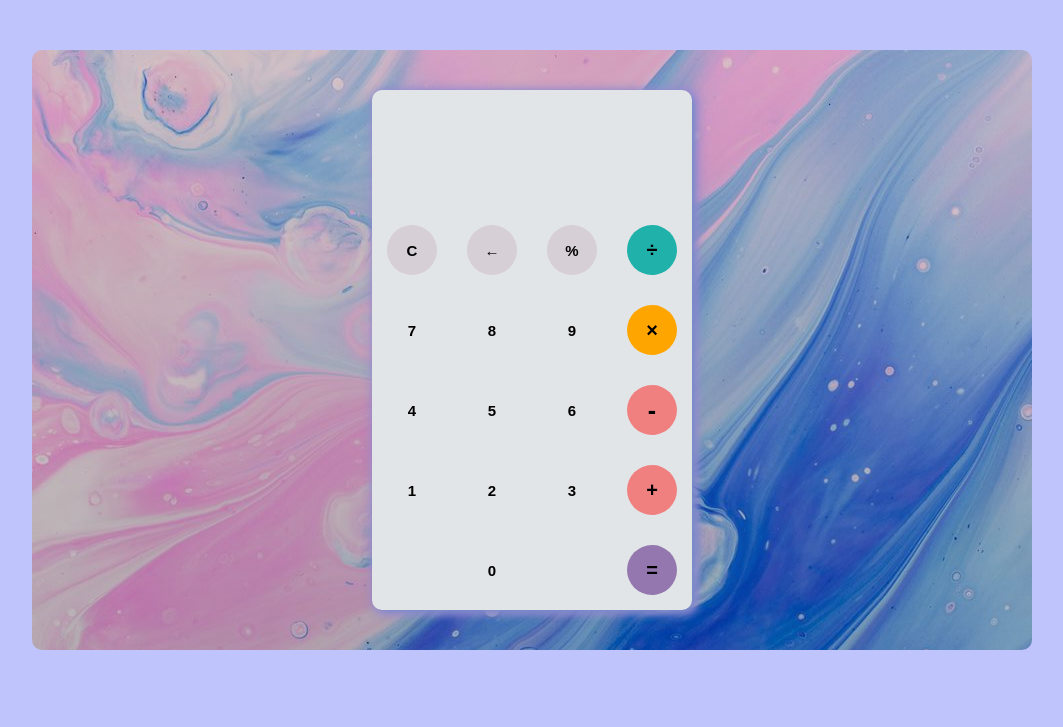
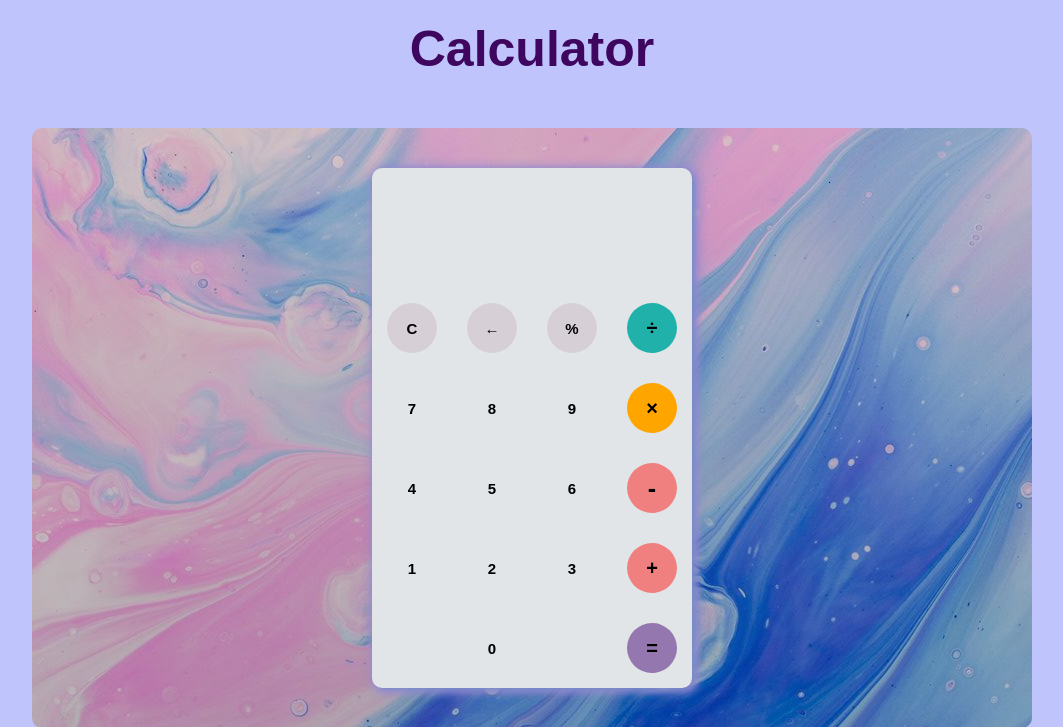
Before and after one commit to Gitit-hacktoberfest/Hackoween-Hacktoberfest2021, a PHP site: page / in a window 1280 px wide. Shown: the top 727 px of the page, without its empty margins (108-1171 px from the left). Run offline with PHP 8.4, Linux system fonts and the light colour scheme.

Commit message:
Heading added

```diff
--- a/Projects/Calculator website/index.html
+++ b/Projects/Calculator website/index.html
@@ -5,8 +5,9 @@
         <title>Simple Calculator</title>
     </head>
     <body>
+          <h1>Calculator</h1>
+        <div id="background">
 
-        <div id="background">
             <div id="calculator">
                 <div id="result">
                     <div id="equation">
--- a/Projects/Calculator website/style.css
+++ b/Projects/Calculator website/style.css
@@ -1,6 +1,13 @@
 body{
     font-family: 'Open Sans',sans-serif;
     background-color: rgb(192, 196, 253);
+}
+h1{
+  text-align: center;
+  font-family: 'Merriweather', sans-serif;
+  margin: 20px auto;
+  font-size: 50px;
+  color:#3E065F;
 }
 #background{
     width: 1000px;
```
